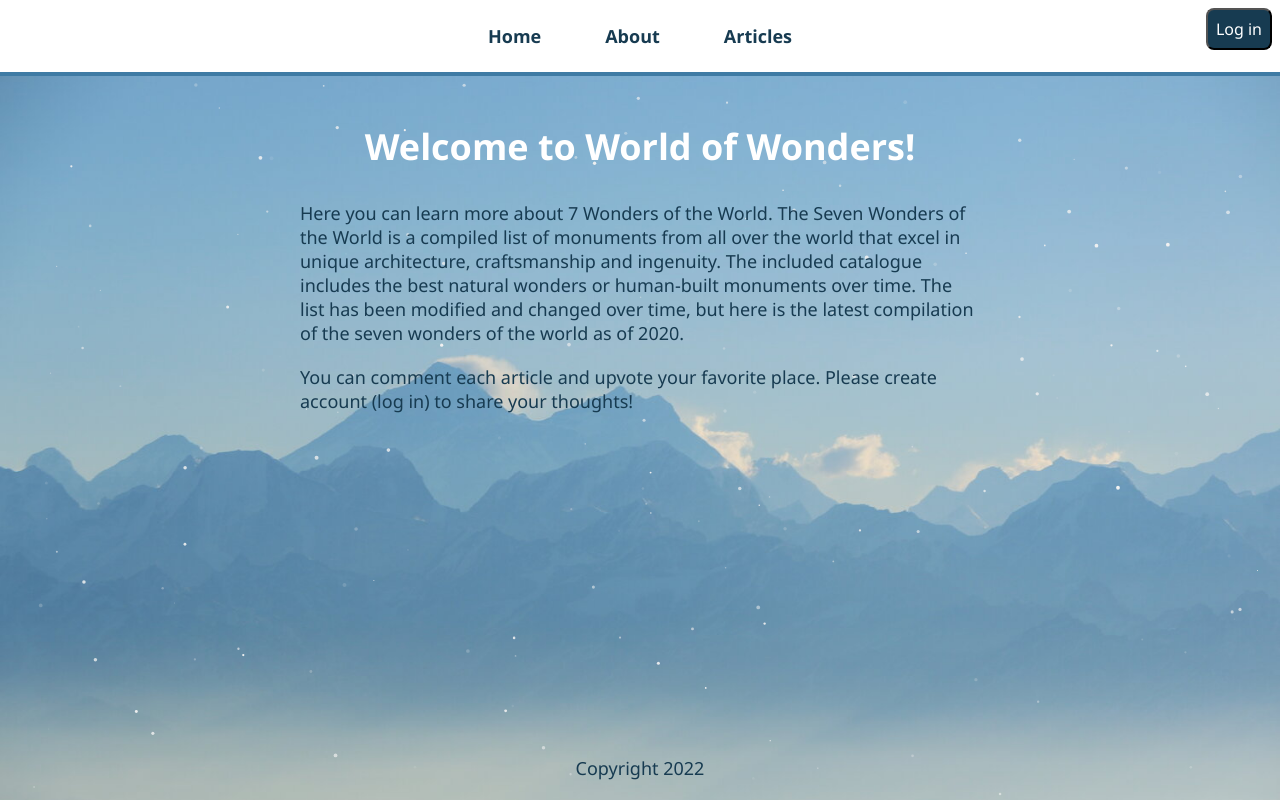
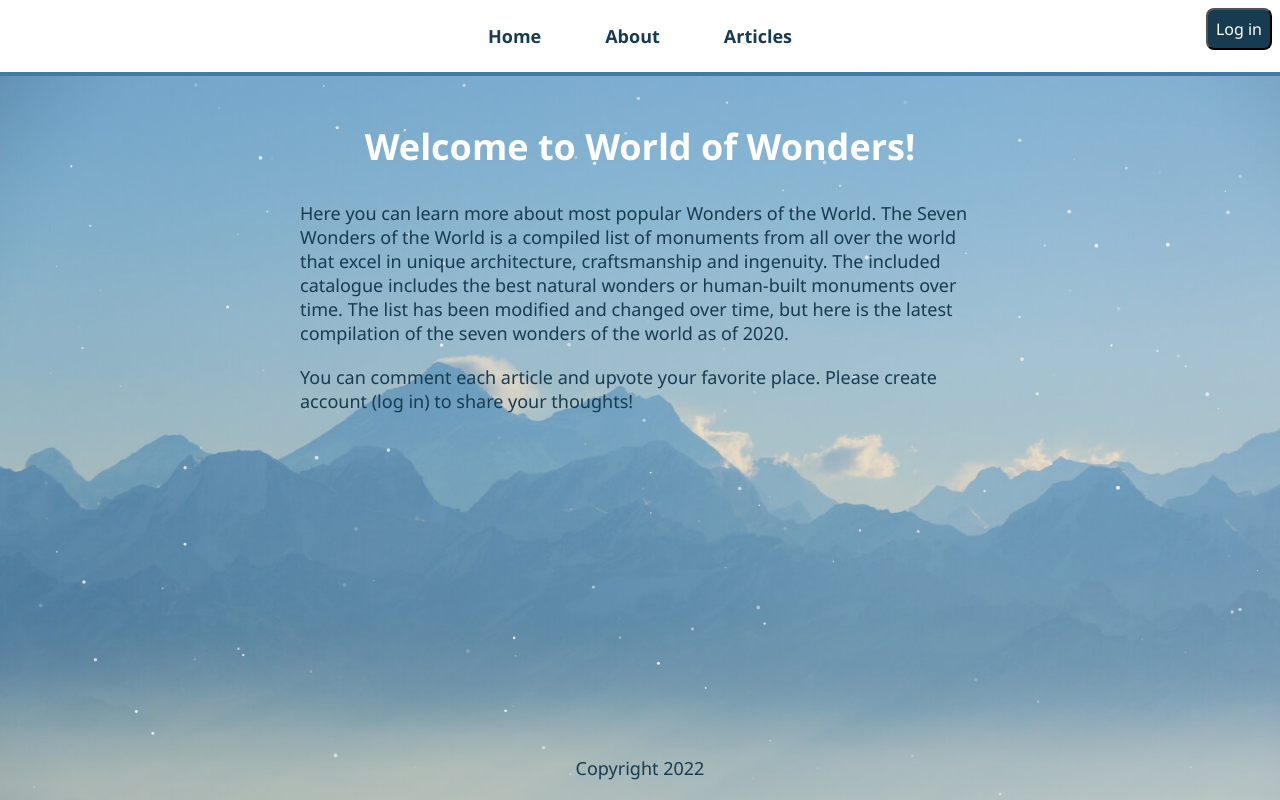
Before and after one commit to LazurNiko/React_blog, a React (Create React App) app in the folder blog/: page / in a window 1280 px wide. Built offline with nearby package versions, Linux system fonts and the light colour scheme; no server answers.

Commit message:
create first build

```diff
--- a/blog/package.json
+++ b/blog/package.json
@@ -20,7 +20,7 @@
   },
   "scripts": {
     "start": "react-scripts --openssl-legacy-provider start",
-    "build": "react-scripts build",
+    "build": "react-scripts --openssl-legacy-provider build",
     "test": "react-scripts test",
     "eject": "react-scripts eject"
   },
--- a/blog/src/pages/ArticleListPage.js
+++ b/blog/src/pages/ArticleListPage.js
@@ -4,7 +4,7 @@ import React from 'react';
 
 export const ArticleListPage = () => (
   <>
-  <h1 className="page_title">Seven Wonders of the World</h1>
+  <h1 className="page_title">Wonders of the World</h1>
   <section className="article_list">
     <ArticlesList articles={articles} />
   </section>
--- a/blog/src/pages/HomePage.js
+++ b/blog/src/pages/HomePage.js
@@ -3,7 +3,7 @@ import React from 'react';
 export const HomePage = (props) => (
   <section className="article_home">
       <h1 className="page_title">Welcome to World of Wonders!</h1>
-      <p className="article_paragraph">Here you can learn more about 7 Wonders of
+      <p className="article_paragraph">Here you can learn more about most popular Wonders of
       the World. The Seven Wonders of the World is a compiled list of monuments
       from all over the world that excel in unique architecture, craftsmanship and
       ingenuity. The included catalogue includes the best natural wonders or human-built
```
Also changed, not shown: 2 other files (tests, documents, lock files or other folders).
